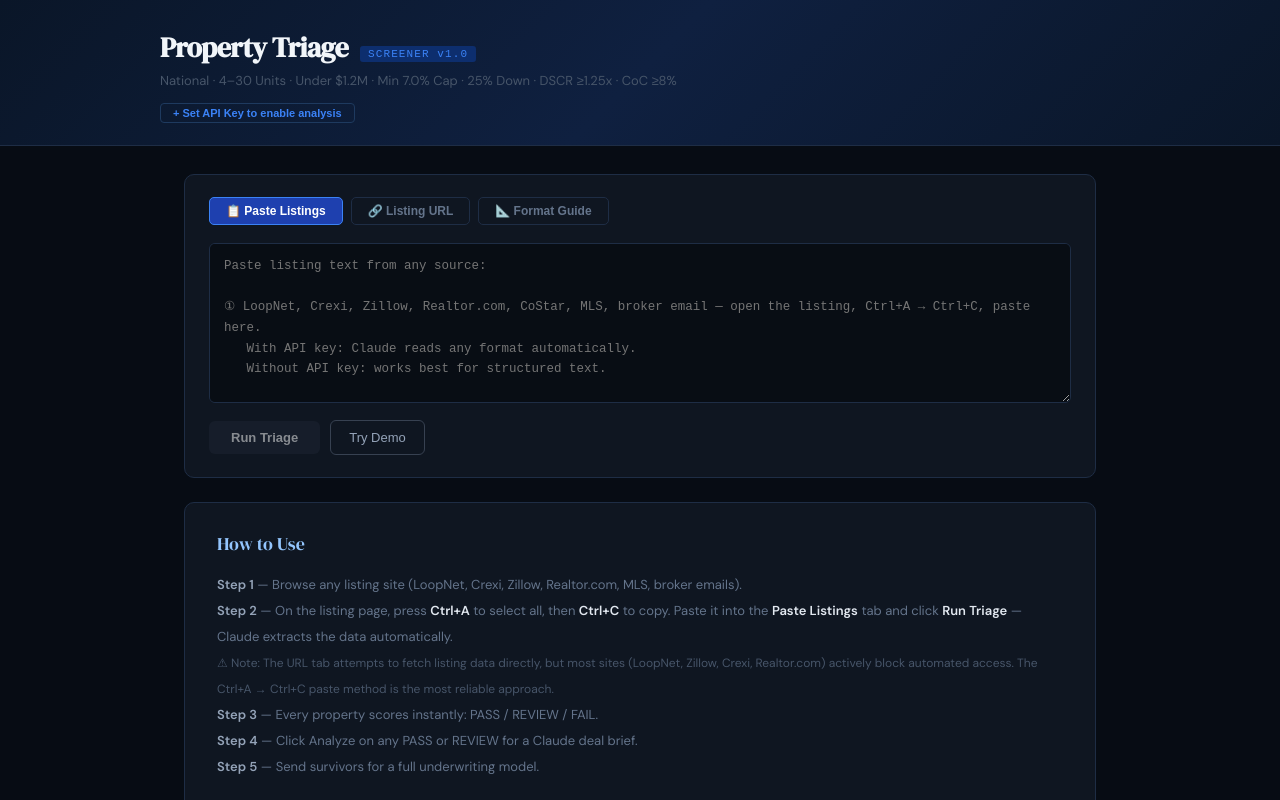
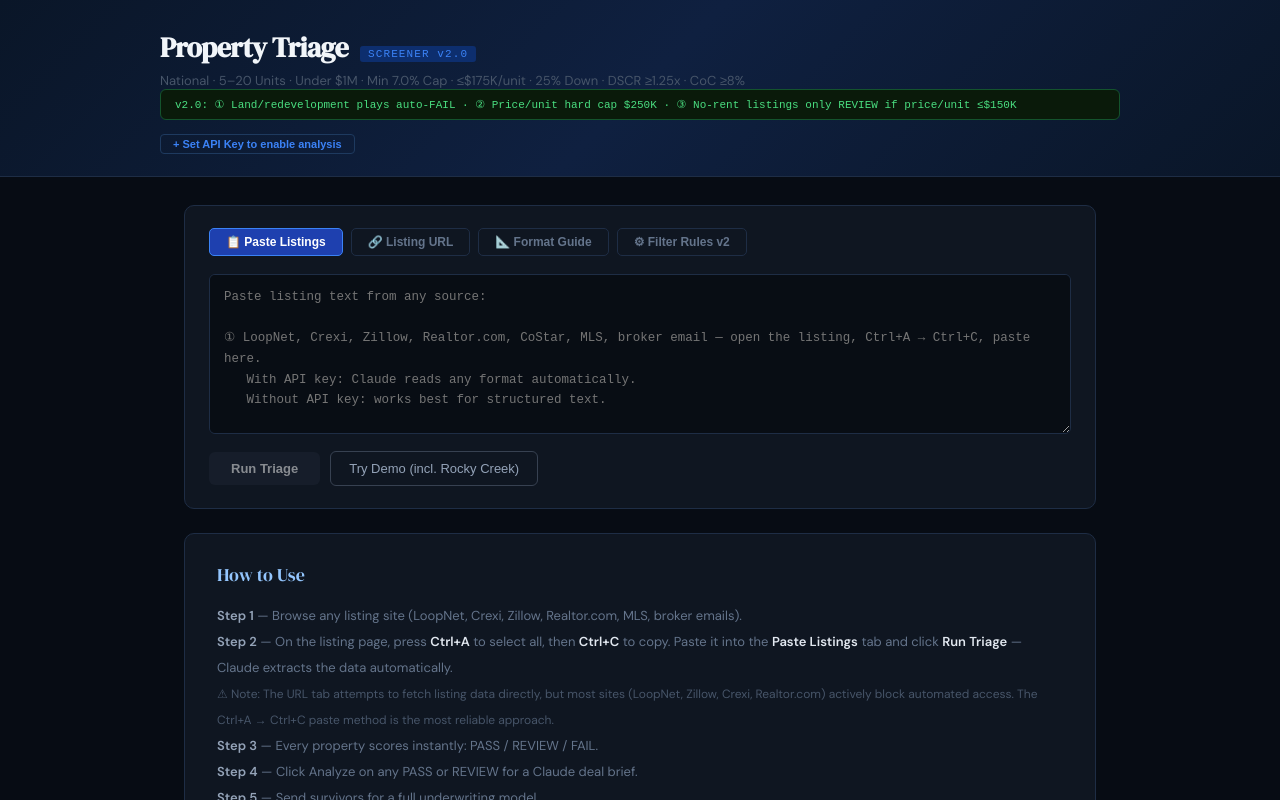
Before and after one commit to oconnor1171/property-triage, a React (Create React App) app: page / in a window 1280 px wide. Shown: the top 800 px of the page. Built offline with nearby package versions, Linux system fonts and the light colour scheme.

Commit message:
Fix issues with triage

```diff
--- a/src/App.js
+++ b/src/App.js
@@ -2,9 +2,9 @@ import { useState, useCallback, useEffect } from "react";
 
 const CRITERIA = {
   minCapRate: 0.07,
-  maxPrice: 1_200_000,
-  minUnits: 4,
-  maxUnits: 30,
+  maxPrice: 1_000_000,
+  minUnits: 5,
+  maxUnits: 20,
   downPayment: 0.25,
   interestRate: 0.0725,
   loanTermYears: 25,
@@ -12,20 +12,99 @@ const CRITERIA = {
   expenseRatio: 0.45,
   minDSCR: 1.25,
   minCoC: 0.08,
+  // v2.0 — price per unit thresholds
+  maxPricePerUnitHard: 250_000,   // auto-FAIL above this
+  maxPricePerUnitWarn: 175_000,   // yellow flag above this
+  maxPricePerUnitNoRent: 150_000, // no-rent listings only REVIEW if at/below this
 };
 
+// ─── v2.0: Land-play keyword detector ────────────────────────────────────────
+const LAND_PLAY_KEYWORDS = [
+  "redevelopment", "redevelop", "land value", "assemblage",
+  "entitlement", "entitle", "ground lease", "land play",
+  "development opportunity", "teardown", "tear down",
+  "shovel ready", "build to suit", "land opportunity",
+];
+
+function isLandPlay(prop) {
+  const text = `${prop.name} ${prop.description}`.toLowerCase();
+  return LAND_PLAY_KEYWORDS.some((kw) => text.includes(kw));
+}
+
 function triageProperty(prop) {
-  const flags = [], passes = [];
+  const flags = [], passes = [], disqualifiers = [];
   let score = 0;
-  if (prop.price > CRITERIA.maxPrice) { flags.push(`Price $${(prop.price/1000).toFixed(0)}K exceeds $1.2M limit`); }
-  else { passes.push(`Price $${(prop.price/1000).toFixed(0)}K ✓`); score += 20; }
-  if (prop.units < CRITERIA.minUnits || prop.units > CRITERIA.maxUnits) { flags.push(`${prop.units} units outside 4–30 range`); }
-  else { passes.push(`${prop.units} units ✓`); score += 15; }
+
+  const landPlay = isLandPlay(prop);
+  const noRentData = prop.capRate === null;
+  const ppu = prop.price && prop.units ? prop.price / prop.units : null;
+
+  // ── FIX 1: Land-play + no income data = hard FAIL ─────────────────────────
+  if (landPlay && noRentData) {
+    disqualifiers.push(
+      "LAND / REDEVELOPMENT PLAY — no income data disclosed. Seller is pricing for land value, not cash flow. Not suitable for income underwriting."
+    );
+  } else if (landPlay) {
+    flags.push("⚠ Redevelopment language detected — verify income thesis is primary, not land play");
+  }
+
+  // ── Price check ────────────────────────────────────────────────────────────
+  if (prop.price > CRITERIA.maxPrice) {
+    flags.push(`Price $${(prop.price/1000).toFixed(0)}K exceeds $1M limit`);
+  } else if (prop.price) {
+    passes.push(`Price $${(prop.price/1000).toFixed(0)}K ✓`);
+    score += 20;
+  }
+
+  // ── Unit count ─────────────────────────────────────────────────────────────
+  if (!prop.units || prop.units < CRITERIA.minUnits || prop.units > CRITERIA.maxUnits) {
+    flags.push(`${prop.units ?? "?"} units outside 5–20 range`);
+  } else {
+    passes.push(`${prop.units} units ✓`);
+    score += 15;
+  }
+
+  // ── FIX 2: Price-per-unit check ────────────────────────────────────────────
+  if (ppu !== null) {
+    if (ppu > CRITERIA.maxPricePerUnitHard) {
+      disqualifiers.push(
+        `Price/unit $${Math.round(ppu/1000)}K exceeds $250K hard limit — land premium detected, not income value`
+      );
+    } else if (ppu > CRITERIA.maxPricePerUnitWarn) {
+      flags.push(`⚠ Price/unit $${Math.round(ppu/1000)}K is high (>$175K) — verify income justifies premium`);
+    } else {
+      passes.push(`Price/unit $${Math.round(ppu/1000)}K ✓`);
+      score += 10;
+    }
+  }
+
+  // ── FIX 3: Tightened no-cap-rate rule ─────────────────────────────────────
   let capRateStatus = "missing";
   if (prop.capRate !== null) {
-    if (prop.capRate >= CRITERIA.minCapRate) { passes.push(`Cap rate ${(prop.capRate*100).toFixed(1)}% ≥ 7.0% ✓`); score += 30; capRateStatus = "pass"; }
-    else { flags.push(`Cap rate ${(prop.capRate*100).toFixed(1)}% below 7.0% threshold`); capRateStatus = "fail"; }
-  } else { flags.push("Cap rate not stated — manual review required"); score += 5; }
+    if (prop.capRate >= CRITERIA.minCapRate) {
+      passes.push(`Cap rate ${(prop.capRate*100).toFixed(1)}% ≥ 7.0% ✓`);
+      score += 30;
+      capRateStatus = "pass";
+    } else {
+      flags.push(`Cap rate ${(prop.capRate*100).toFixed(1)}% below 7.0% threshold`);
+      capRateStatus = "fail";
+    }
+  } else {
+    if (ppu !== null && ppu <= CRITERIA.maxPricePerUnitNoRent) {
+      // Low price/unit + no cap rate = possible genuine value-add
+      flags.push("Cap rate not stated — possible value-add. Verify rent roll before proceeding.");
+      capRateStatus = "missing-low-ppu";
+      score += 5;
+    } else {
+      // Higher price/unit + no cap rate = cannot underwrite
+      disqualifiers.push(
+        `No cap rate or rent data disclosed + price/unit $${ppu ? Math.round(ppu/1000)+"K" : "unknown"} exceeds $150K threshold — cannot underwrite on income basis. Obtain rent roll from broker first.`
+      );
+      capRateStatus = "missing-high-ppu";
+    }
+  }
+
+  // ── DSCR & CoC estimate ───────────────────────────────────────────────────
   let dscr = null, coc = null;
   if (prop.price && prop.capRate) {
     const noi = prop.price * prop.capRate;
@@ -41,9 +120,20 @@ function triageProperty(prop) {
     if (coc >= CRITERIA.minCoC) { passes.push(`Est. CoC ${(coc*100).toFixed(1)}% ✓`); score += 15; }
     else { flags.push(`Est. CoC ${(coc*100).toFixed(1)}% below 8% target`); }
   }
-  const hardFails = flags.filter(f => !f.includes("manual review")).length;
-  const verdict = hardFails === 0 && score >= 65 ? "PASS" : capRateStatus === "missing" && hardFails <= 1 && score >= 35 ? "REVIEW" : "FAIL";
-  return { flags, passes, score, verdict, dscr, coc };
+
+  // ── Final verdict ─────────────────────────────────────────────────────────
+  let verdict;
+  if (disqualifiers.length > 0) {
+    verdict = "FAIL";
+  } else {
+    const hardFails = flags.filter(f => !f.startsWith("⚠")).length;
+    verdict =
+      hardFails === 0 && score >= 65 ? "PASS" :
+      (capRateStatus === "missing-low-ppu") && hardFails <= 1 && score >= 30 ? "REVIEW" :
+      "FAIL";
+  }
+
+  return { flags, passes, disqualifiers, score, verdict, dscr, coc };
 }
 
 function extractSingleProperty(raw) {
@@ -228,13 +318,14 @@ ${rawText.slice(0, 6000)}`;
 }
 
 async function analyzeWithClaude(prop, triage, apiKey) {
-  const prompt = `You are a commercial real estate underwriter. Analyze this multifamily listing for an investor: national market, 4–30 units, under $1.2M, min 7% cap rate, 25% down, min DSCR 1.25x, min CoC 8%.
+  const prompt = `You are a commercial real estate underwriter. Analyze this multifamily listing for an investor: national market, 5–20 units, under $1M, min 7% cap rate, max $175K/unit, 25% down, min DSCR 1.25x, min CoC 8%.
 
 PROPERTY: ${prop.name}
 Price: $${prop.price?.toLocaleString() ?? "Unknown"} | Units: ${prop.units ?? "?"} | Cap: ${prop.capRate ? (prop.capRate*100).toFixed(1)+"%" : "Not stated"}
 Built: ${prop.yearBuilt ?? "?"} | SF: ${prop.sqft ?? "?"} | Location: ${prop.location ?? "?"}
 Description: ${prop.description?.trim() ?? "None"}
-Triage: ${triage.verdict} | Est. DSCR: ${triage.dscr?.toFixed(2)??"N/A"} | Est. CoC: ${triage.coc?(triage.coc*100).toFixed(1)+"%":"N/A"}
+Triage v2.0: ${triage.verdict} | Est. DSCR: ${triage.dscr?.toFixed(2)??"N/A"} | Est. CoC: ${triage.coc?(triage.coc*100).toFixed(1)+"%":"N/A"}
+Disqualifiers: ${triage.disqualifiers?.join("; ")||"None"}
 Flags: ${triage.flags.join("; ")||"None"}
 
 Provide a 4-part brief:
@@ -258,11 +349,11 @@ Be direct. Assume sophisticated buyer.`;
 }
 
 const DEMO = [
-  { name: "8-Unit Brick Apartment — Cleveland, OH", price: 640000, units: 8, capRate: 0.082, yearBuilt: "1962", sqft: 6400, location: "Cleveland, OH 44105", description: "Fully occupied. New roof 2021." },
+  { name: "8-Unit Brick Apartment — Cleveland, OH", price: 640000, units: 8, capRate: 0.082, yearBuilt: "1962", sqft: 6400, location: "Cleveland, OH 44105", description: "Fully occupied. Long-term tenants. New roof 2021." },
   { name: "12-Unit Mixed-Use — Raleigh, NC", price: 895000, units: 10, capRate: 0.071, yearBuilt: "1978", sqft: 9200, location: "Raleigh, NC 27601", description: "2 commercial storefronts + 10 residential. Below-market rents." },
-  { name: "6-Unit Garden Apartment — Memphis, TN", price: 425000, units: 6, capRate: null, yearBuilt: "1955", sqft: 4800, location: "Memphis, TN 38104", description: "Rents below market. Owner retiring." },
-  { name: "15-Unit Complex — Phoenix, AZ", price: 1250000, units: 15, capRate: 0.055, yearBuilt: "1989", sqft: 12000, location: "Phoenix, AZ 85003", description: "Class B. Strong occupancy." },
-  { name: "7-Unit Multifamily — Birmingham, AL", price: 380000, units: 7, capRate: 0.091, yearBuilt: "1968", sqft: 5600, location: "Birmingham, AL 35203", description: "Below market rents. Owner carry available." },
+  { name: "6-Unit Garden Apartment — Memphis, TN", price: 425000, units: 6, capRate: null, yearBuilt: "1955", sqft: 4800, location: "Memphis, TN 38104", description: "Rents below market. Owner retiring. Recent HVAC updates." },
+  { name: "4-Unit Waterfront Quadruplex — Tampa, FL (Rocky Creek)", price: 999000, units: 4, capRate: null, yearBuilt: "1968", sqft: 2016, location: "Tampa, FL 33615", description: "Waterfront redevelopment opportunity. 200ft Rocky Creek frontage, boat ramp, dock. RMC-6 zoning. No rents disclosed." },
+  { name: "7-Unit Multifamily — Birmingham, AL", price: 380000, units: 7, capRate: 0.091, yearBuilt: "1968", sqft: 5600, location: "Birmingham, AL 35203", description: "Below market rents. Owner carry available. Deferred maintenance noted." },
 ];
 
 function Badge({ v }) {
@@ -279,7 +370,9 @@ function Pill({ label, value, good }) {
 
 function Card({ prop, triage, onAnalyze, analysis, analyzing, hasKey }) {
   const [open, setOpen] = useState(false);
-  const borderColor = triage.verdict==="PASS"?"#166534":triage.verdict==="REVIEW"?"#854d0e":"#1f2937";
+  const isLand = triage.disqualifiers?.some(d => d.includes("LAND") || d.includes("REDEVELOPMENT"));
+  const borderColor = triage.verdict==="PASS"?"#166534":triage.verdict==="REVIEW"?"#854d0e":"#3f1010";
+  const ppu = prop.price && prop.units ? prop.price / prop.units : null;
   return (
     <div style={{ background:"#0f1621", border:`1px solid ${borderColor}`, borderRadius:8, padding:"18px 20px", marginBottom:12 }}>
       <div style={{ display:"flex", justifyContent:"space-between", alignItems:"flex-start", gap:12, marginBottom:10 }}>
@@ -292,14 +385,28 @@ function Card({ prop, triage, onAnalyze, analysis, analyzing, hasKey }) {
       <div style={{ display:"flex", flexWrap:"wrap", gap:6, marginBottom:12 }}>
         {prop.price && <Pill label="Ask" value={`$${(prop.price/1000).toFixed(0)}K`} good={prop.price<=CRITERIA.maxPrice} />}
         {prop.units && <Pill label="Units" value={prop.units} good={prop.units>=CRITERIA.minUnits&&prop.units<=CRITERIA.maxUnits} />}
+        {ppu !== null && <Pill label="$/Unit" value={`$${Math.round(ppu/1000)}K`} good={ppu<=CRITERIA.maxPricePerUnitWarn} />}
         {prop.capRate!==null ? <Pill label="Cap" value={`${(prop.capRate*100).toFixed(1)}%`} good={prop.capRate>=CRITERIA.minCapRate} /> : <Pill label="Cap" value="N/S" good={null} />}
         {triage.dscr!==null && <Pill label="Est.DSCR" value={`${triage.dscr.toFixed(2)}x`} good={triage.dscr>=CRITERIA.minDSCR} />}
         {triage.coc!==null && <Pill label="Est.CoC" value={`${(triage.coc*100).toFixed(1)}%`} good={triage.coc>=CRITERIA.minCoC} />}
         {prop.yearBuilt && <Pill label="Built" value={prop.yearBuilt} good={null} />}
       </div>
+
+      {/* Hard disqualifiers — prominent red alert box */}
+      {triage.disqualifiers?.length > 0 && (
+        <div style={{ background:"#1a0505", border:"1px solid #7f1d1d", borderRadius:6, padding:"10px 14px", marginBottom:12 }}>
+          <div style={{ color:"#fca5a5", fontSize:11, fontFamily:"monospace", letterSpacing:"0.08em", marginBottom:6 }}>
+            ✗ AUTO-DISQUALIFIED{isLand ? " — LAND / REDEVELOPMENT PLAY" : ""}
+          </div>
+          {triage.disqualifiers.map((d, i) => (
+            <div key={i} style={{ color:"#f87171", fontSize:12, lineHeight:1.7 }}>{d}</div>
+          ))}
+        </div>
+      )}
+
       <div style={{ display:"flex", gap:20, marginBottom:12, fontSize:12 }}>
         <div>{triage.passes.map((p,i)=><div key={i} style={{ color:"#4ade80", lineHeight:1.7 }}>✓ {p}</div>)}</div>
-        <div>{triage.flags.map((f,i)=><div key={i} style={{ color:f.includes("manual")?"#fbbf24":"#f87171", lineHeight:1.7 }}>{f.includes("manual")?"⚠":"✗"} {f}</div>)}</div>
+        <div>{triage.flags.map((f,i)=><div key={i} style={{ color:f.startsWith("⚠")?"#fbbf24":"#f87171", lineHeight:1.7 }}>{f.startsWith("⚠")?"":"✗ "}{f}</div>)}</div>
       </div>
       <div style={{ display:"flex", gap:8, flexWrap:"wrap" }}>
         {(triage.verdict==="PASS"||triage.verdict==="REVIEW") && (
@@ -468,10 +575,13 @@ export default function App() {
         <div style={{ maxWidth:960, margin:"0 auto" }}>
           <div style={{ display:"flex", alignItems:"baseline", gap:12, marginBottom:6, flexWrap:"wrap" }}>
             <span style={{ fontFamily:"'DM Serif Display',Georgia,serif", fontSize:28, fontWeight:700, color:"#f1f5f9", letterSpacing:"-0.02em" }}>Property Triage</span>
-            <span style={{ fontFamily:"monospace", fontSize:11, color:"#3b82f6", background:"#0d2e6e", padding:"2px 8px", borderRadius:3, letterSpacing:"0.1em" }}>SCREENER v1.0</span>
+            <span style={{ fontFamily:"monospace", fontSize:11, color:"#3b82f6", background:"#0d2e6e", padding:"2px 8px", borderRadius:3, letterSpacing:"0.1em" }}>SCREENER v2.0</span>
           </div>
-          <p style={{ color:"#475569", fontSize:13 }}>National · 4–30 Units · Under $1.2M · Min 7.0% Cap · 25% Down · DSCR ≥1.25x · CoC ≥8%</p>
-          <div style={{ marginTop:14, display:"flex", alignItems:"center", gap:10, flexWrap:"wrap" }}>
+          <p style={{ color:"#475569", fontSize:13 }}>National · 5–20 Units · Under $1M · Min 7.0% Cap · ≤$175K/unit · 25% Down · DSCR ≥1.25x · CoC ≥8%</p>
+          <div style={{ marginBottom:14, background:"#0a1a0a", border:"1px solid #14532d", borderRadius:6, padding:"8px 14px", fontSize:11, color:"#4ade80", fontFamily:"monospace" }}>
+            v2.0: ① Land/redevelopment plays auto-FAIL · ② Price/unit hard cap $250K · ③ No-rent listings only REVIEW if price/unit ≤$150K
+          </div>
+          <div style={{ display:"flex", alignItems:"center", gap:10, flexWrap:"wrap" }}>
             {apiKey ? (
               <>
                 <span style={{ fontFamily:"monospace", fontSize:11, color:"#4ade80", background:"#0d2e1a", border:"1px solid #166534", padding:"3px 10px", borderRadius:4 }}>✓ API Key set</span>
@@ -506,7 +616,7 @@ export default function App() {
 
         <div style={{ background:"#0f1621", border:"1px solid #1e2d45", borderRadius:10, padding:"22px 24px", marginBottom:24 }}>
           <div style={{ display:"flex", gap:8, marginBottom:18, flexWrap:"wrap" }}>
-            {[["paste","📋 Paste Listings"],["url","🔗 Listing URL"],["format","📐 Format Guide"]].map(([id,label])=>(
+            {[["paste","📋 Paste Listings"],["url","🔗 Listing URL"],["format","📐 Format Guide"],["rules","⚙ Filter Rules v2"]].map(([id,label])=>(
               <button key={id} onClick={()=>{ setMode(id); setUrlStatus(""); }} style={{ background:mode===id?"#1e40af":"transparent", border:`1px solid ${mode===id?"#3b82f6":"#1e2d45"}`, color:mode===id?"#fff":"#64748b", padding:"6px 16px", borderRadius:5, fontSize:12, cursor:"pointer", fontWeight:600 }}>{label}</button>
             ))}
           </div>
@@ -546,15 +656,37 @@ export default function App() {
                 </button>
                 <button onClick={()=>{ setProcessing(true); setTimeout(()=>{ runTriage(DEMO); setProcessing(false); },400); }}
                   style={{ background:"transparent", border:"1px solid #374151", color:"#94a3b8", padding:"9px 18px", borderRadius:6, fontSize:13, cursor:"pointer" }}>
-                  Try Demo
+                  Try Demo (incl. Rocky Creek)
                 </button>
                 {status && <span style={{ color:"#64748b", fontSize:12, fontFamily:"monospace" }}>{status}</span>}
               </div>
             </>
-          ) : (
+          ) : mode==="format" ? (
             <div style={{ background:"#080d14", border:"1px solid #1e2d45", borderRadius:6, padding:"14px 16px", color:"#94a3b8", fontSize:12, fontFamily:"monospace", lineHeight:1.85 }}>
               <div style={{ color:"#60a5fa", marginBottom:8, fontWeight:600 }}>▸ ONE BLOCK PER PROPERTY:</div>
-              {`8-Unit Building — Memphis, TN     ← name line\n$540,000 asking                  ← price with $\n8 units                          ← unit count\n7.8% cap rate                    ← cap with %\nBuilt 1961                       ← year built\n4,800 sf                         ← square feet\nMemphis, TN 38104                ← city, ST\nAny description notes...`}
+              {`8-Unit Building — Memphis, TN     ← name line (triggers new property)\n$540,000 asking                  ← price with $\n8 units                          ← unit count\n7.8% cap rate                    ← cap with %\nBuilt 1961                       ← year built\n4,800 sf                         ← square feet\nMemphis, TN 38104                ← city, ST ZIP\nAny description / notes...       ← scanned for land-play keywords`}
+            </div>
+          ) : (
+            <div style={{ color:"#94a3b8", fontSize:12, lineHeight:2, fontFamily:"monospace" }}>
+              <div style={{ color:"#60a5fa", marginBottom:10, fontWeight:600 }}>▸ TRIAGE RULES v2.0 — ALL MUST PASS FOR GREEN</div>
+              {[
+                ["✗ HARD FAIL","Asking price > $1,000,000"],
+                ["✗ HARD FAIL","Units outside 5–20 range"],
+                ["✗ HARD FAIL","Price/unit > $250,000 (land premium detected)"],
+                ["✗ HARD FAIL","Redevelopment/land keywords + no rent data disclosed"],
+                ["✗ HARD FAIL","No cap rate or rent data + price/unit > $150,000"],
+                ["✗ HARD FAIL","Stated cap rate < 7.0%"],
+                ["✗ HARD FAIL","Est. DSCR < 1.25x (25% dn, 7.25%, 25yr)"],
+                ["✗ HARD FAIL","Est. CoC < 8.0%"],
+                ["⚠ FLAG ONLY","Price/unit $175K–$250K — verify income justifies premium"],
+                ["⚠ FLAG ONLY","Redevelopment language present even with cap rate stated"],
+                ["⚠ REVIEW","No cap rate + price/unit ≤ $150K (possible value-add worth a call)"],
+              ].map(([tag,rule],i)=>(
+                <div key={i} style={{ display:"flex", gap:12, paddingBottom:2 }}>
+                  <span style={{ color:tag.includes("HARD")?"#f87171":"#fbbf24", minWidth:120 }}>{tag}</span>
+                  <span style={{ color:"#64748b" }}>{rule}</span>
+                </div>
+              ))}
             </div>
           )}
         </div>
@@ -581,14 +713,14 @@ export default function App() {
               <strong style={{ color:"#94a3b8" }}>Step 3</strong> — Every property scores instantly: PASS / REVIEW / FAIL.<br/>
               <strong style={{ color:"#94a3b8" }}>Step 4</strong> — Click Analyze on any PASS or REVIEW for a Claude deal brief.<br/>
               <strong style={{ color:"#94a3b8" }}>Step 5</strong> — Send survivors for a full underwriting model.<br/>
-              <br/><span style={{ color:"#374151", fontSize:12 }}>→ Click "Try Demo" to see 5 sample properties triaged now.</span>
+              <br/><span style={{ color:"#374151", fontSize:12 }}>→ Click "Try Demo (incl. Rocky Creek)" — Tampa waterfront now correctly auto-FAILs as a land play.</span>
             </div>
           </div>
         )}
 
         <div style={{ marginTop:48, borderTop:"1px solid #1e2d45", paddingTop:20, color:"#374151", fontSize:11, fontFamily:"monospace", display:"flex", justifyContent:"space-between", flexWrap:"wrap", gap:8 }}>
-          <span>Property Triage Screener v1.0</span>
-          <span>25% down · 7.25% rate · 25yr term · 45% expense ratio</span>
+          <span>Property Triage Screener v2.0</span>
+          <span>25% dn · 7.25% · 25yr · 45% expense ratio · $250K/unit hard cap · land-play detector</span>
         </div>
       </div>
     </div>
```
